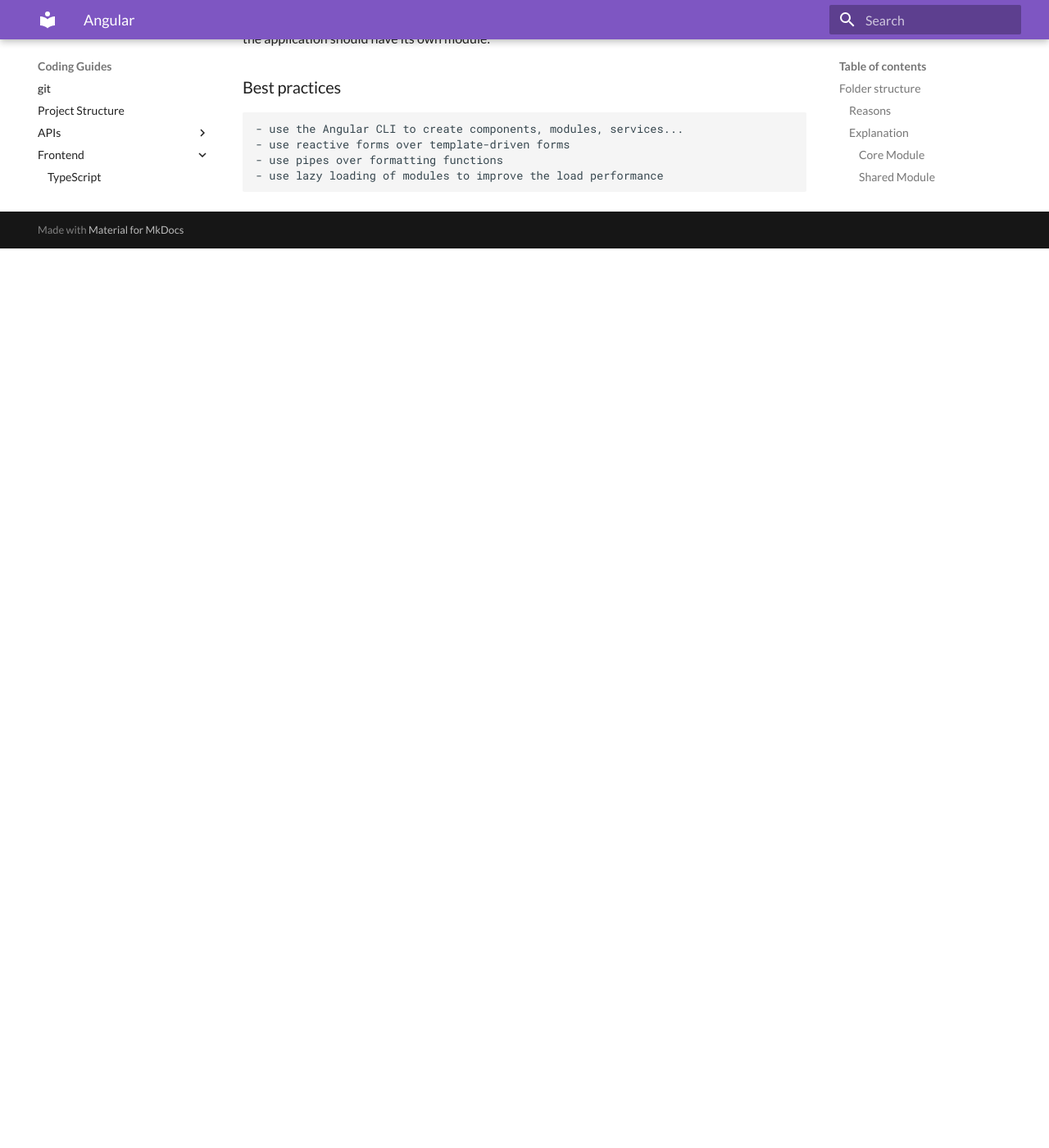
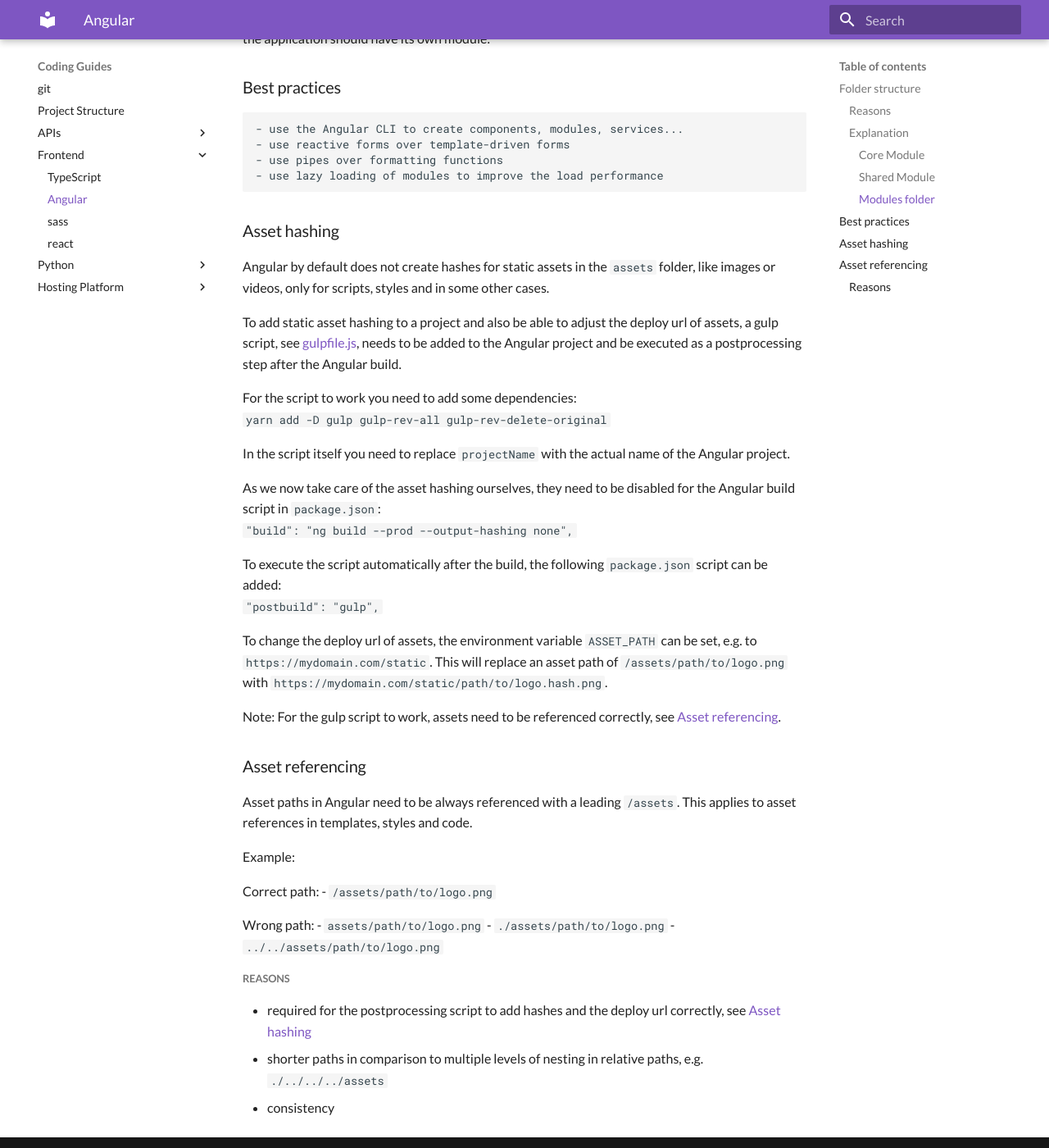
Before and after one commit to GreyRook/code-with-style, an MkDocs documentation site: the page built from docs/typescript/angular/index.md, in a window 1280 px wide and 1400 px high, scrolled down 1658 px. Shown: the whole window at 82% size. Built offline with MkDocs 1.6.1 and Material for MkDocs 9.7.7, drawn with Linux system fonts in a browser that asks for light colours; before the commit the page ends 1961 px from its top, so only the background shows below that.

Commit message:
Add documentation about asset hashing and referencing in Angular projects
Reviewed-by: Marius Tippkämper <m.tippkaemper@greyrook.com>
Reviewed-by: Florian Ludwig <f.ludwig@greyrook.com>
Part-of: <http://git.r0k.de/gr/internal/guides/code-with-style/-/merge_requests/91>

```diff
--- a/docs/typescript/angular/index.md
+++ b/docs/typescript/angular/index.md
@@ -71,3 +71,49 @@
     - use reactive forms over template-driven forms
     - use pipes over formatting functions
     - use lazy loading of modules to improve the load performance
+
+### Asset hashing
+
+Angular by default does not create hashes for static assets in the `assets` folder, like images or videos,
+only for scripts, styles and in some other cases.
+
+To add static asset hashing to a project
+and also be able to adjust the deploy url of assets,
+a gulp script, see [gulpfile.js](./gulpfile.js), needs to be added to the Angular project
+and be executed as a postprocessing step after the Angular build.
+
+For the script to work you need to add some dependencies:
+`yarn add -D gulp gulp-rev-all gulp-rev-delete-original`
+
+In the script itself you need to replace `projectName` with the actual name of the Angular project.
+
+As we now take care of the asset hashing ourselves, they need to be disabled for the Angular build script in `package.json`:
+`"build": "ng build --prod --output-hashing none",`
+
+To execute the script automatically after the build, the following `package.json` script can be added:
+`"postbuild": "gulp",`
+
+To change the deploy url of assets, the environment variable `ASSET_PATH` can be set, e.g. to `https://mydomain.com/static`.
+This will replace an asset path of `/assets/path/to/logo.png` with `https://mydomain.com/static/path/to/logo.hash.png`.
+
+Note: For the gulp script to work, assets need to be referenced correctly, see [Asset referencing](#Asset referencing).
+
+### Asset referencing
+
+Asset paths in Angular need to be always referenced with a leading `/assets`.
+This applies to asset references in templates, styles and code.
+
+Example:
+
+Correct path:
+- `/assets/path/to/logo.png`
+
+Wrong path:
+- `assets/path/to/logo.png`
+- `./assets/path/to/logo.png`
+- `../../assets/path/to/logo.png`
+
+#####  Reasons
+- required for the postprocessing script to add hashes and the deploy url correctly, see [Asset hashing](#Asset hashing)
+- shorter paths in comparison to multiple levels of nesting in relative paths, e.g. `./../../../assets`
+- consistency
```
Also changed, not shown: docs/typescript/angular/gulpfile.js (added, +23 -0 lines).
